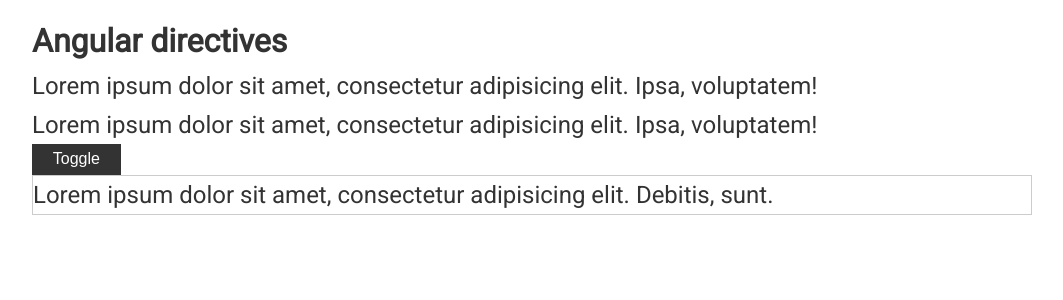
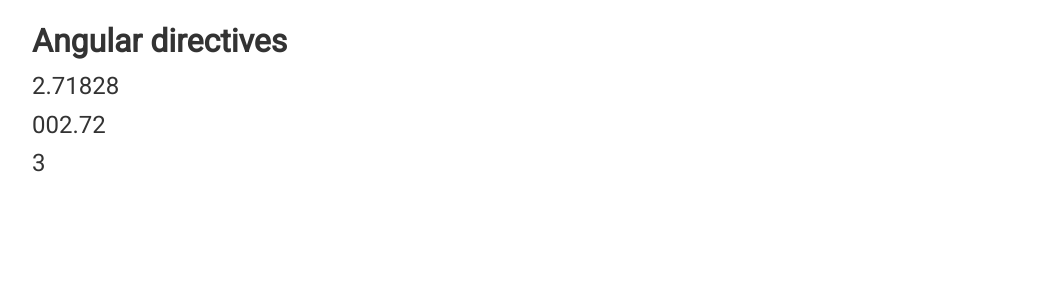
Before and after one commit to evgen904/Angular-Lesson, an Angular app: page / in a window 1280 px wide. Shown: the top 300 px of the page, without its empty margins (108-1171 px from the left). Built offline with nearby package versions, Linux system fonts and the light colour scheme.

Commit message:
Пайпы. Работа с числами

```diff
--- a/src/app/app.component.html
+++ b/src/app/app.component.html
@@ -1,15 +1,15 @@
 <div class="container">
   <h1>Angular directives</h1>
 
-  <p appStyle="green" fontWeight="bold" [dStyle]="{border: '1px solid #c00', borderRadius: '5px'}">
-    Lorem ipsum dolor sit amet, consectetur adipisicing elit. Ipsa, voluptatem!
-  </p>
+<!--  <p appStyle="green" fontWeight="bold" [dStyle]="{border: '1px solid #c00', borderRadius: '5px'}">-->
+<!--    Lorem ipsum dolor sit amet, consectetur adipisicing elit. Ipsa, voluptatem!-->
+<!--  </p>-->
 
-  <p appStyle="blue" fontWeight="bold" [dStyle]="{border: '1px solid green', borderRadius: '15px'}">
-    Lorem ipsum dolor sit amet, consectetur adipisicing elit. Ipsa, voluptatem!
-  </p>
+<!--  <p appStyle="blue" fontWeight="bold" [dStyle]="{border: '1px solid green', borderRadius: '15px'}">-->
+<!--    Lorem ipsum dolor sit amet, consectetur adipisicing elit. Ipsa, voluptatem!-->
+<!--  </p>-->
 
-  <button (click)="isVisible = !isVisible" class="btn">Toggle</button>
+<!--  <button (click)="isVisible = !isVisible" class="btn">Toggle</button>-->
 
 <!--  <div *ngIf="isVisible" class="wrap">-->
 <!--    <p>-->
@@ -31,13 +31,13 @@
 <!--      </p>-->
 <!--    </div>-->
 
-    <ng-template [appIfnot]="!isVisible">
-      <div class="wrap">
-        <p>
-          Lorem ipsum dolor sit amet, consectetur adipisicing elit. Debitis, sunt.
-        </p>
-      </div>
-    </ng-template>
+<!--    <ng-template [appIfnot]="!isVisible">-->
+<!--      <div class="wrap">-->
+<!--        <p>-->
+<!--          Lorem ipsum dolor sit amet, consectetur adipisicing elit. Debitis, sunt.-->
+<!--        </p>-->
+<!--      </div>-->
+<!--    </ng-template>-->
 
 
 <!--  <h2>Subheader</h2>-->
@@ -58,4 +58,19 @@
 <!--  </app-post>-->
 
 
+
+  <p>
+    {{ e | number:'1.1-5'}}
+  </p>
+
+  <p>
+    {{ e | number:'3.1-2'}}
+  </p>
+
+  <p>
+    {{ e | number:'1.0-0'}}
+  </p>
+
+
+
 </div>
--- a/src/app/app.component.ts
+++ b/src/app/app.component.ts
@@ -1,10 +1,4 @@
 import {Component, OnInit} from '@angular/core';
-
-export interface Post {
-  title: string
-  text: string
-  id?: number
-}
 
 @Component({
   selector: 'app-root',
@@ -13,30 +7,11 @@
 })
 export class AppComponent implements OnInit{
 
-  isVisible = true
-
-  posts: Post[] = [
-    {title: 'Первый блок', text: 'Описание блока', id: 1},
-    {title: 'Второй блок блок', text: 'Описание для второго блока', id: 2}
-  ]
+  e: number = Math.E
 
   ngOnInit(): void {
-    setTimeout(() => {
-      console.log('Timeout')
-      this.posts[0] = {
-        title: '123',
-        text: '123 12313',
-        id: 123
-      }
-    }, 5000)
+
   }
 
-  updatePost(post: Post) {
-    this.posts.unshift(post)
-  }
-
-  removePost(id: number) {
-    this.posts = this.posts.filter(item => item.id !== id)
-  }
 
 }
```
